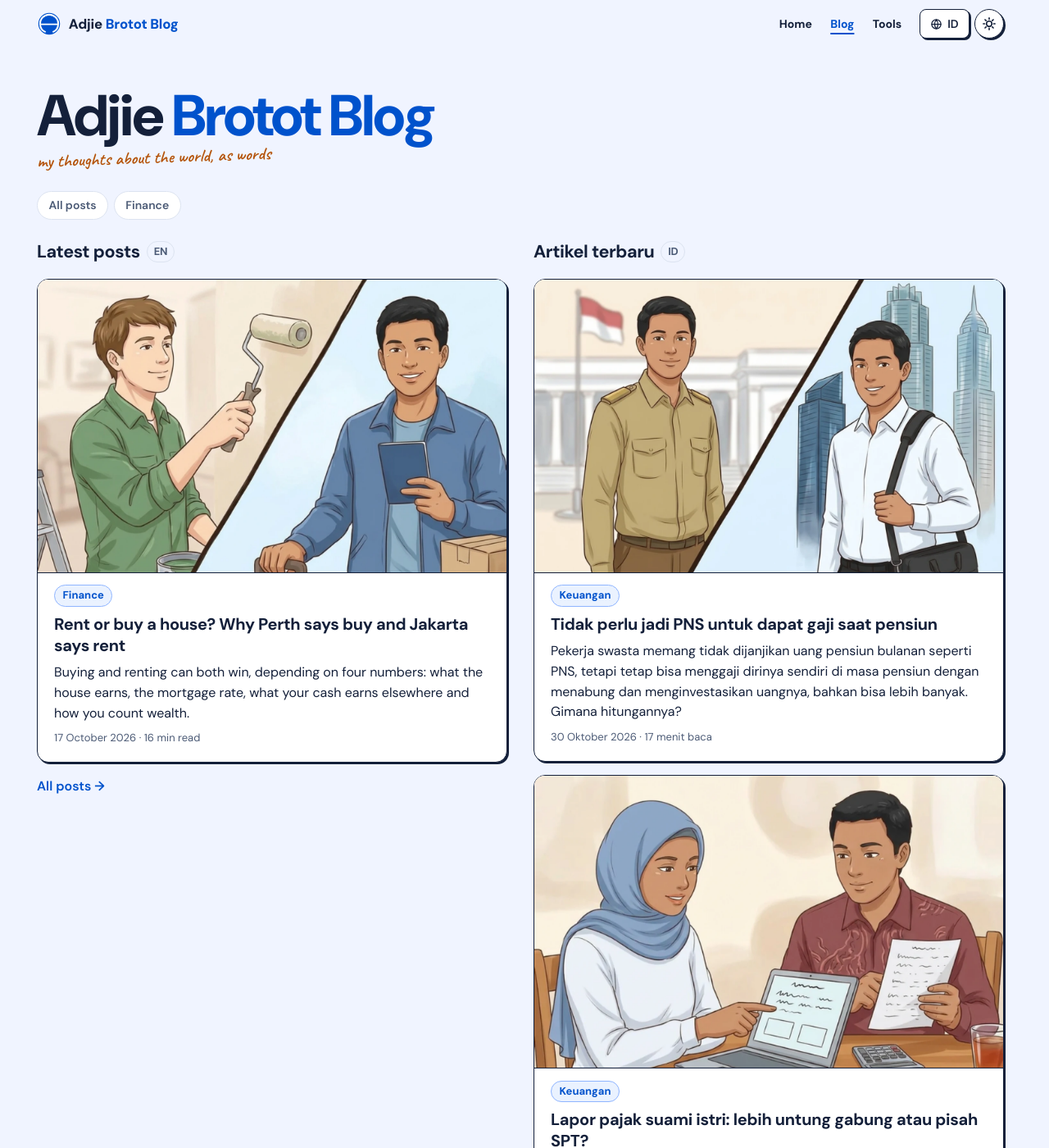
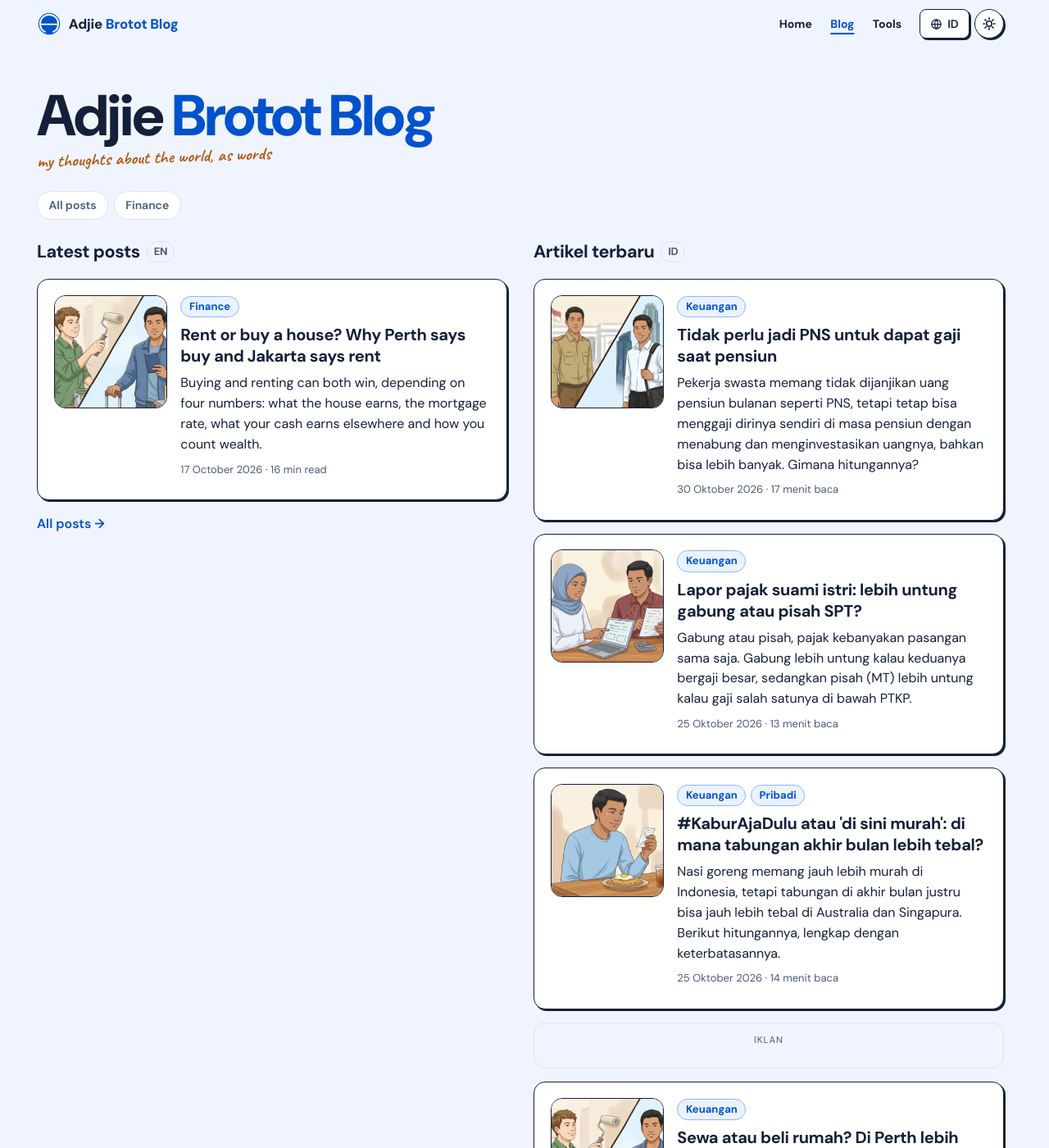
Before and after one commit to adjiebrotot/blog, a Jekyll site: the page built from index.html, in a window 1280 px wide and 1400 px high. Shown: the whole window at 82% size. Built offline with Jekyll 4.4.1, drawn with Linux system fonts in a browser that asks for light colours.

Commit message:
Make card thumbnails a small square beside the text
Regular cards on the home, category and landing pages now show the
illustration as a small square on the left instead of a banner on top,
so the picture no longer dominates. The featured home card is unchanged.

Co-Authored-By: Claude Opus 5.5 <noreply@anthropic.com>
Claude-Session: https://claude.ai/code/session_01LjR4miZ8hqXhcPkbxCSLGd

```diff
--- a/assets/css/blog.css
+++ b/assets/css/blog.css
@@ -211,6 +211,18 @@ main { padding: 1rem 0 3rem; }
 }
 .post-card-thumb img { display: block; width: 100%; height: 100%; object-fit: cover; object-position: 50% 30%; }
 .post-card.is-featured .post-card-thumb { margin: calc(-1 * clamp(1.25rem, 3vw, 2rem)) calc(-1 * clamp(1.25rem, 3vw, 2rem)) 0.35rem; }
+/* A regular card keeps the picture small, a square on the left beside the text. */
+.post-card.has-thumb:not(.is-featured) {
+  display: grid; grid-template-columns: clamp(84px, 26%, 150px) minmax(0, 1fr);
+  grid-auto-rows: min-content; column-gap: 1rem; align-content: start;
+}
+.post-card.has-thumb:not(.is-featured) > :not(.post-card-thumb) { grid-column: 2; }
+.post-card.has-thumb:not(.is-featured) .post-card-thumb {
+  grid-column: 1; grid-row: 1 / span 5; align-self: start; margin: 0; aspect-ratio: 1;
+  border: 1.5px solid var(--ink-line); border-radius: var(--radius-lg);
+}
+.post-card.has-thumb:not(.is-featured) .post-card-thumb img { object-position: 50% 25%; }
+
 /* On a wide screen the featured card puts its picture beside the text, not above it. */
 @media (min-width: 760px) {
   .post-card.is-featured.has-thumb { display: grid; grid-template-columns: minmax(0, 1fr) minmax(0, 1.1fr); grid-auto-rows: min-content; column-gap: clamp(1.25rem, 3vw, 2rem); align-content: center; }
```
